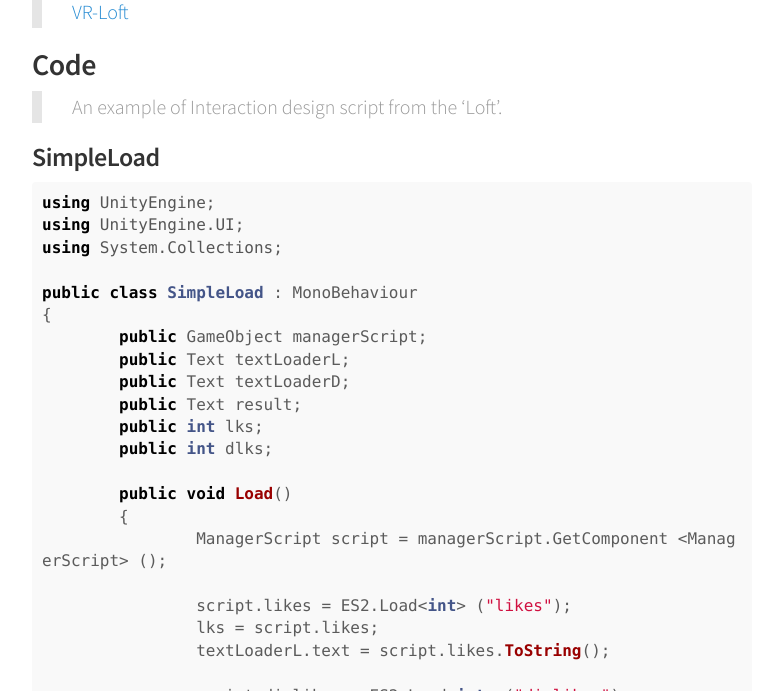
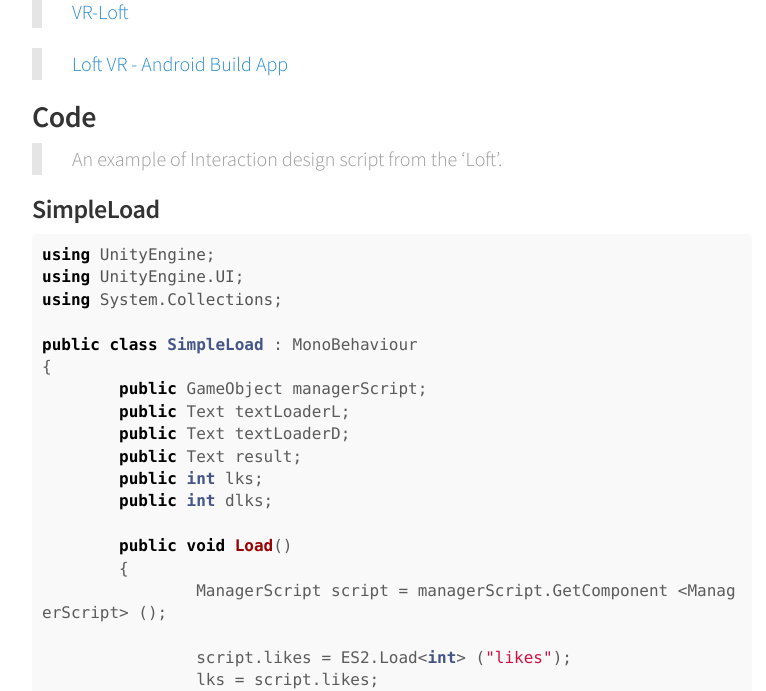
Before and after one commit to bernatferragut/FutureWeb-blog, a Jekyll site: the page built from recent.md, in a window 1280 px wide and 900 px high, scrolled down 3337 px, cut to the strip 209-900 px from the top of the window. Shown: the whole strip, without its empty margins (248-1014 px from the left). Built offline with Jekyll 4.4.1, drawn with Linux system fonts in a browser that asks for light colours; nearby versions of some CDN libraries.

Commit message:
Update recent.md
Android VR build

```diff
--- a/recent.md
+++ b/recent.md
@@ -65,6 +65,8 @@ We immerse the person into a loft with real measures and give them the possibili
 ![intro](https://cloud.githubusercontent.com/assets/17754060/21591996/e4e36066-d0df-11e6-8146-827f9b2e7819.png)
 
 >[VR-Loft](https://github.com/bernatferragut/vr-projects/tree/master/VR-P4)
+
+> [Loft VR - Android Build App](https://github.com/bernatferragut/vr-projects/blob/master/VR-P4/3-VR-Build/LoftVR.apk)
 
 ### Code
 
```
